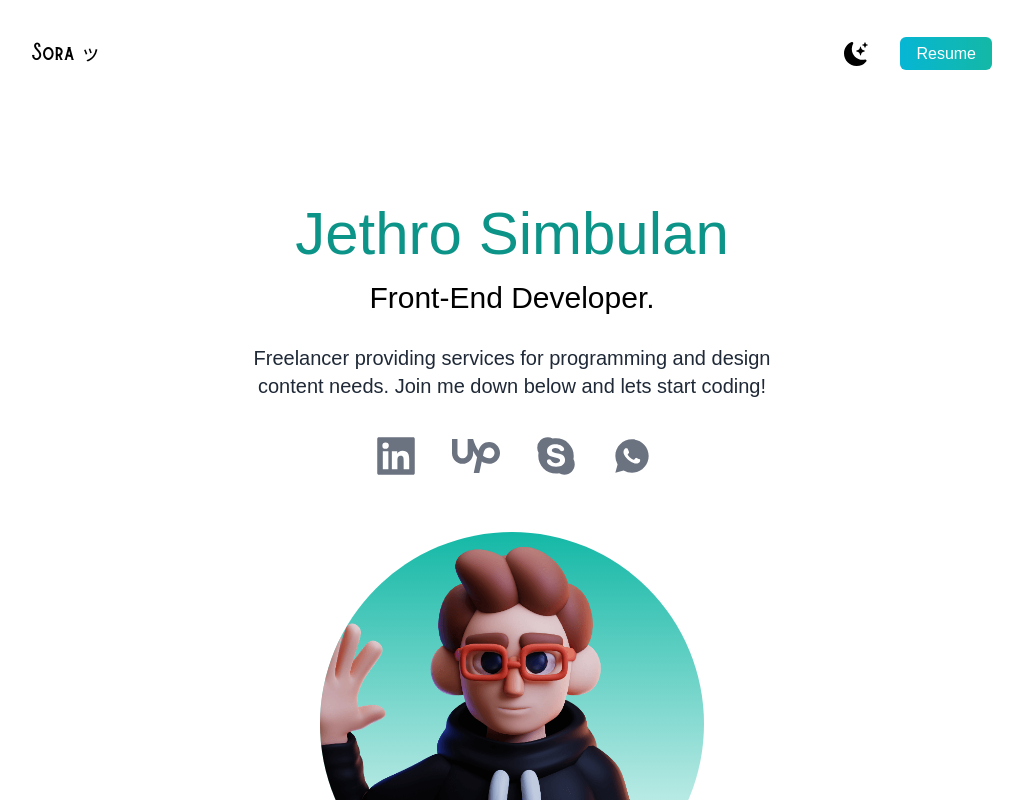
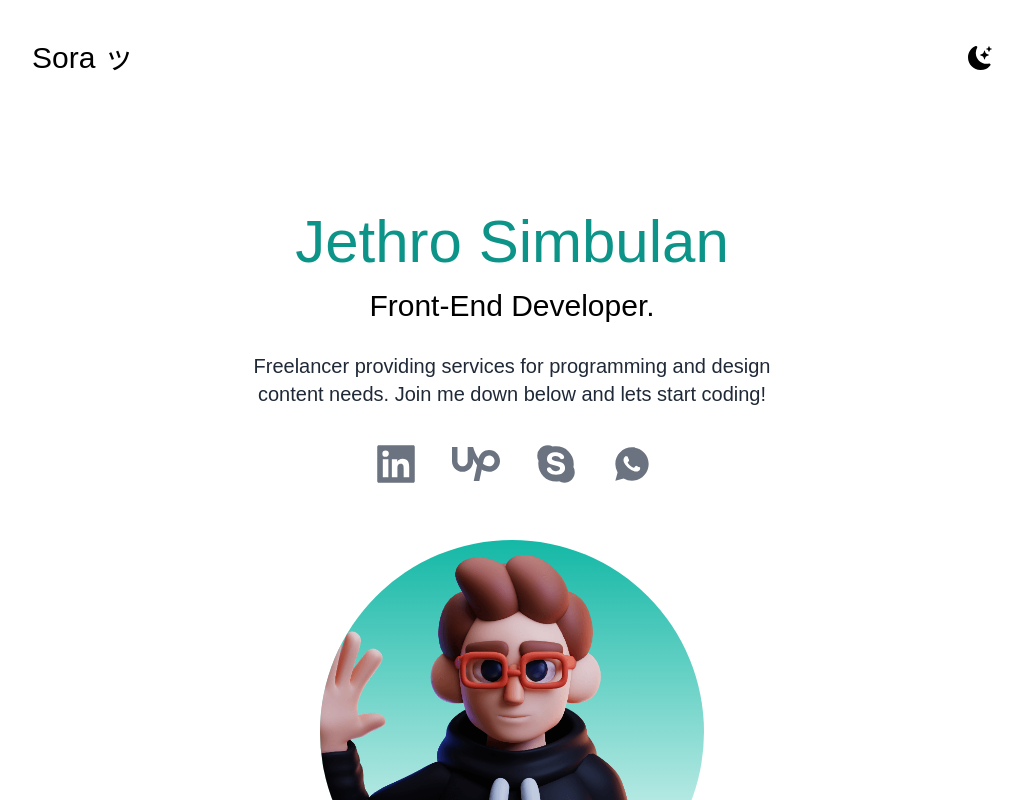
Before and after one commit to sora-dev/soraweb, a Next.js app: page / in a window 1280 px wide. Shown: the top 800 px of the page, without its empty margins (128-1151 px from the left). Built offline with nearby package versions, Linux system fonts and the light colour scheme.

Commit message:
Removed the resume button and added font

```diff
--- a/pages/index.js
+++ b/pages/index.js
@@ -29,21 +29,13 @@ export default function Home () {
       <main className=' bg-white px-10 dark:bg-gray-900 md:px-20 lg:px-40'>
         <section className='min-h-screen'>
           <nav className='py-10 mb-12 flex justify-between dark:text-white'>
-            <h1 className='font-burtons text-xl'>Sora ッ</h1>
+            <h1 className='font-sinisuka text-3xl font-medium'>Sora ッ</h1>
             <ul className='flex items-center'>
               <li>
                 <BsFillMoonStarsFill
                   onClick={() => setDarkMode(!darkMode)}
                   className=' cursor-pointer text-2xl'
                 />
-              </li>
-              <li>
-                <a
-                  className='bg-gradient-to-r from-cyan-500 text- to-teal-500 text-white px-4 py-2 border-none rounded-md ml-8'
-                  href='#'
-                >
-                  Resume
-                </a>
               </li>
             </ul>
           </nav>
--- a/styles/globals.css
+++ b/styles/globals.css
@@ -19,6 +19,6 @@ a {
   box-sizing: border-box;
 }
 @font-face {
-  font-family: "burtons";
-  src: url("../public/Burtons.otf");
+  font-family: "sinisuka";
+  src: url("../public/Sinisuka.otf");
 }
```
Also changed, not shown: public/Sinisuka.otf (added).
